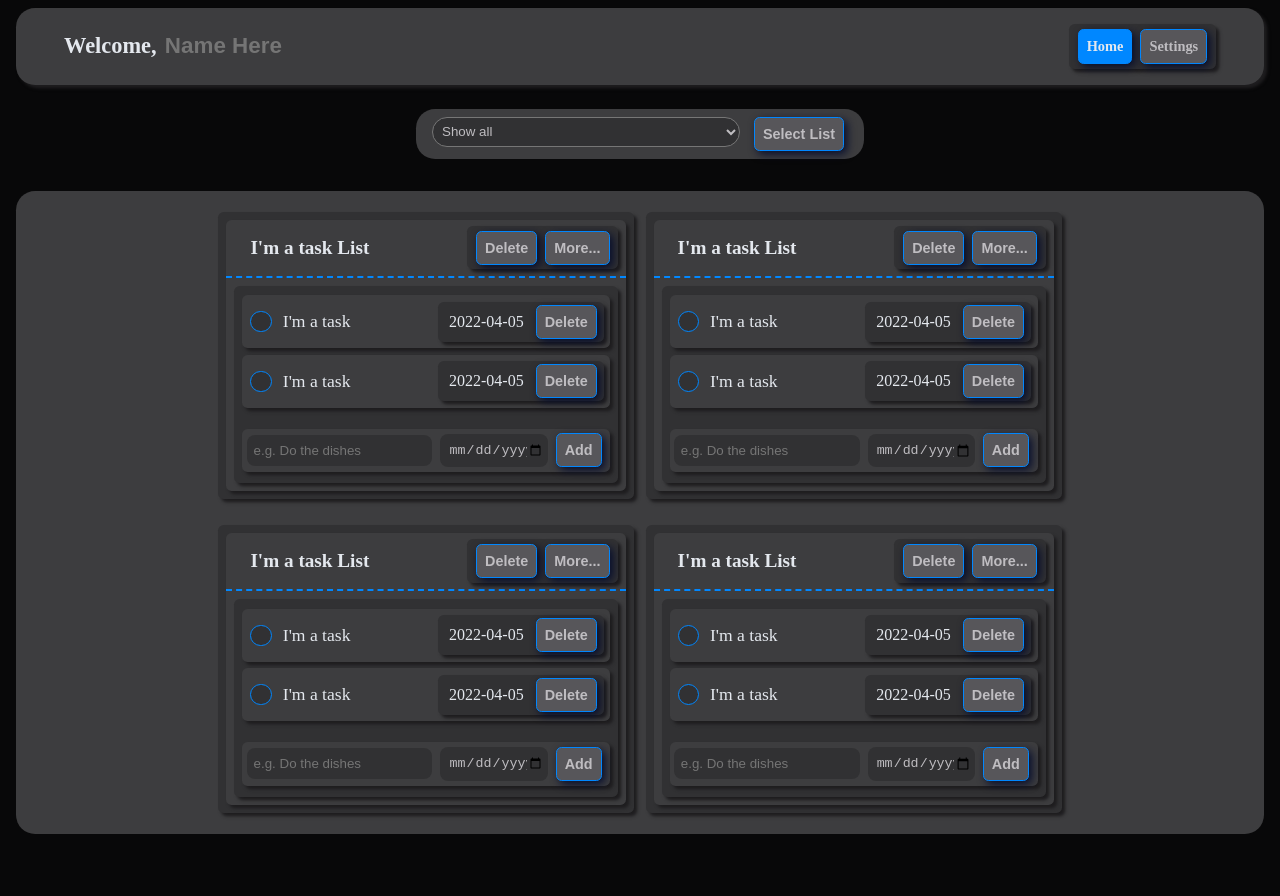
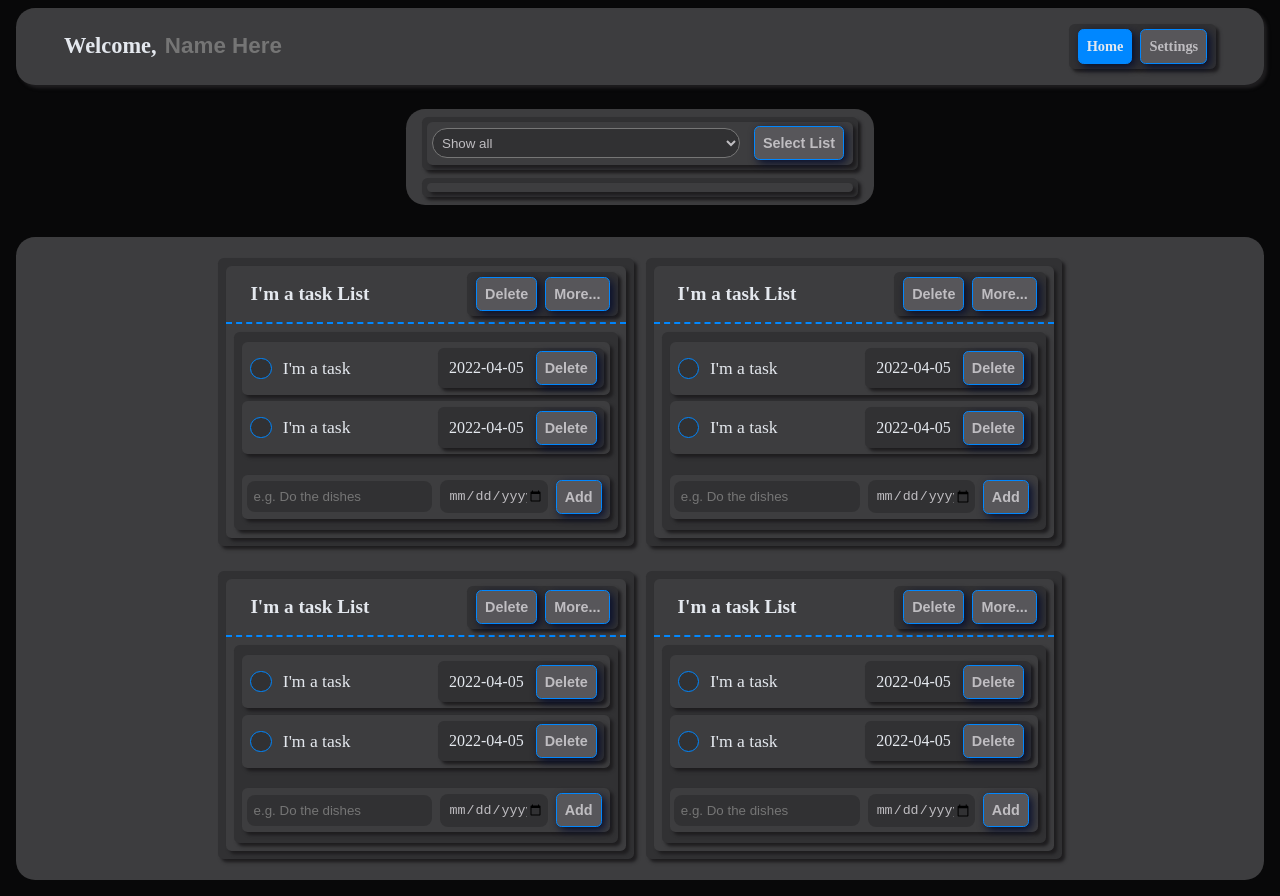
Before and after one commit to DaniSilv97/task-list-vue2, a Vue app: page / in a window 1280 px wide. Before the commit the page ends 850 px from the top, so only its background shows below. Built offline with nearby package versions, Linux system fonts and the light colour scheme.

Commit message:
Fixing spelling error, css changes

```diff
--- a/public/styling.css
+++ b/public/styling.css
@@ -69,7 +69,7 @@ body{
     background-color: var(--blue);
     border: 0.05rem solid var(--blue);
 }
-.radious-and-shadow{
+.radius-and-shadow{
     border-radius: 0.35rem;
     box-shadow: 0.2rem 0.2rem 0.2rem var(--darkestGrey);
 }
--- a/src/components/AddList.vue
+++ b/src/components/AddList.vue
@@ -1,5 +1,5 @@
 <template>
-    <div>
+    <div class="add-list">
 
     </div>
 </template>
--- a/src/components/AddTask.vue
+++ b/src/components/AddTask.vue
@@ -1,5 +1,5 @@
 <template>
-    <div class="add-task radious-and-shadow">
+    <div class="add-task radius-and-shadow">
         <input  type="text"
                 class="name remove-default"
                 placeholder="e.g. Do the dishes">
--- a/src/components/HeaderBar.vue
+++ b/src/components/HeaderBar.vue
@@ -1,12 +1,12 @@
 <template>
-    <div class="header-wrapper radious-and-shadow">
+    <div class="header-wrapper radius-and-shadow">
         <div class="header-content">
             <div>
                 <h3 class="welcome">Welcome,</h3>
                 <input class="remove-default user-name" type="text" :placeholder="userPlaceHolder" >
             </div>
             <nav>
-                <div class="button-holder radious-and-shadow">
+                <div class="button-holder radius-and-shadow">
                     <router-link to="/" class="button">Home</router-link>
                     <router-link to="/settings" class="button">Settings</router-link>
                 </div>
--- a/src/components/SearchList.vue
+++ b/src/components/SearchList.vue
@@ -33,6 +33,7 @@
     .search-list{
         display: flex;
         flex-direction: row;
+        align-items: center;
         width: 26rem;
     }
     .list-search {
--- a/src/components/Task.vue
+++ b/src/components/Task.vue
@@ -1,10 +1,10 @@
 <template>
-    <div class="task radious-and-shadow">
+    <div class="task radius-and-shadow">
         <div class="check-and-name">
             <input type="checkbox" class="checkbox remove-default">
             <div class="task-name"> {{ thisTask.name }} </div>
         </div>
-        <div class="button-holder actions radious-and-shadow">
+        <div class="button-holder actions radius-and-shadow">
             <div class="date"> {{ thisTask.date }} </div>
             <button class="remove-default button"> Delete </button>
         </div>
--- a/src/components/TaskList.vue
+++ b/src/components/TaskList.vue
@@ -1,14 +1,14 @@
 <template>
-    <div class="task-list radious-and-shadow">
-        <div class="list-container radious-and-shadow">
+    <div class="task-list radius-and-shadow">
+        <div class="list-container radius-and-shadow">
             <div class="title-and-button">
                 <h3 class="list-title"> {{ thisList.name }}</h3>
-                <div class="button-holder radious-and-shadow">
+                <div class="button-holder radius-and-shadow">
                     <button class="remove-default button">Delete</button>
                     <button class="remove-default button">More...</button>
                 </div>
             </div>
-            <div class="tasks-container radious-and-shadow">
+            <div class="tasks-container radius-and-shadow">
                 <Task  v-for="task in thisList.tasks" :key="task.id" :thisTask="task"></Task>
                 <AddTask :thisList="thisList"></AddTask>
             </div>
--- a/src/views/HomeView.vue
+++ b/src/views/HomeView.vue
@@ -2,7 +2,16 @@
   <div class="home">
     <!--// TODO { O }: Filter by list-->
     <div class="main-wrapper">
-      <SearchList :allTaskLists="allTaskLists"></SearchList>
+      <div class="button-holder radius-and-shadow first-action">
+        <div class="search-list-container radius-and-shadow">
+          <SearchList :allTaskLists="allTaskLists"></SearchList>
+        </div>
+      </div>
+      <div class="button-holder radius-and-shadow">
+        <div class="add-list-container radius-and-shadow">
+          <AddList></AddList>
+        </div>
+      </div>
     </div>
 
     <!--// TODO { O }: For list in all, create list-->
@@ -15,12 +24,13 @@
 </template>
 
 <script>
+import AddList from '@/components/AddList.vue';
 import SearchList from '@/components/SearchList.vue';
 import TaskList from '@/components/TaskList.vue';
 
   export default {
     props: [  ],
-    components: { SearchList, TaskList },
+    components: { SearchList, TaskList, AddList },
     name: 'HomeView',
     data(){
       return{
@@ -53,6 +63,14 @@ import TaskList from '@/components/TaskList.vue';
     justify-content: center;
     align-items: center;
   }
+  .first-action{
+    margin-bottom: 0.5rem;
+  }
+  .search-list-container,
+  .add-list-container{
+    padding: 0.3rem;
+    background-color: var(--grey);
+  }
   .lists-container{
     display: flex;
     flex-direction: row;
```
